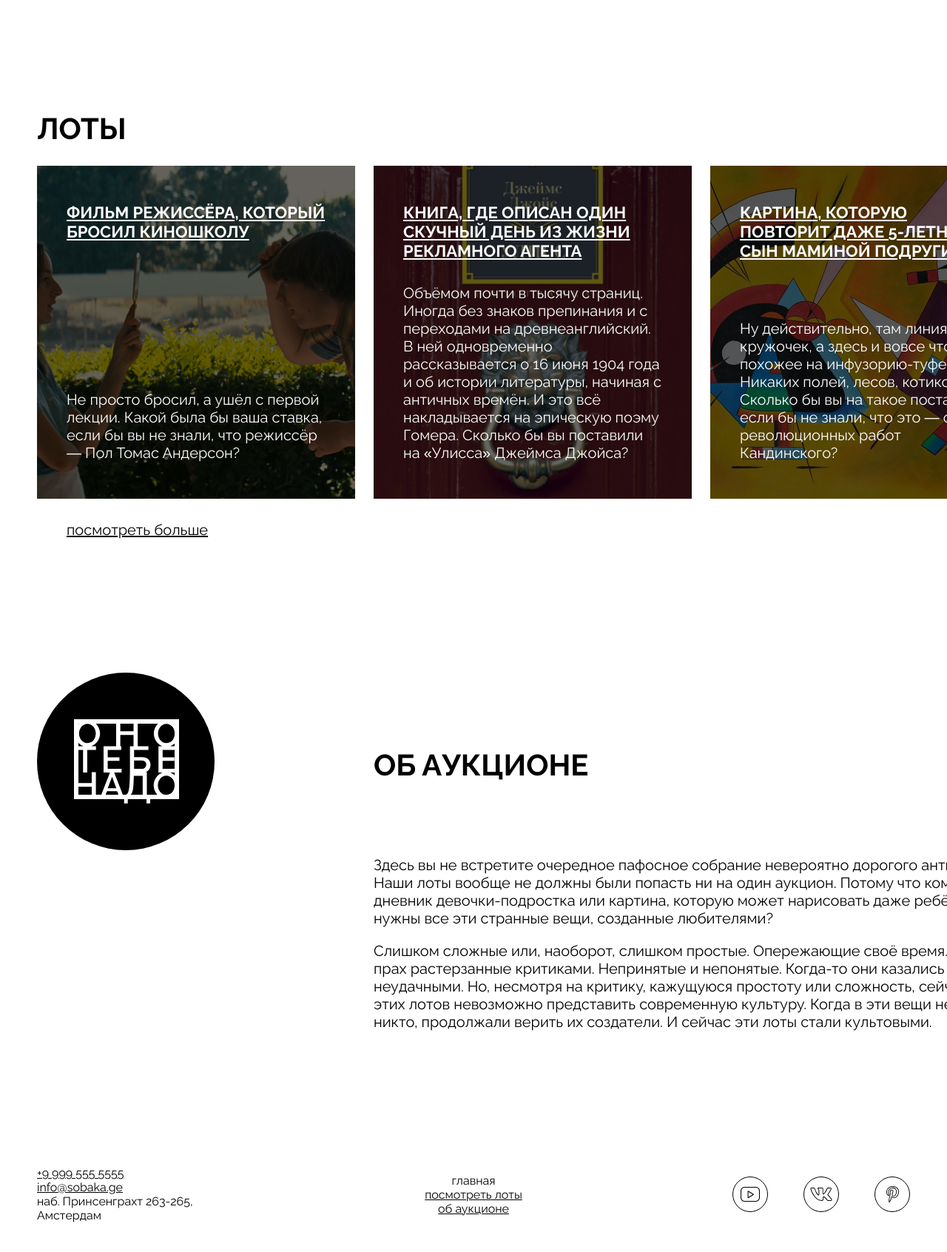
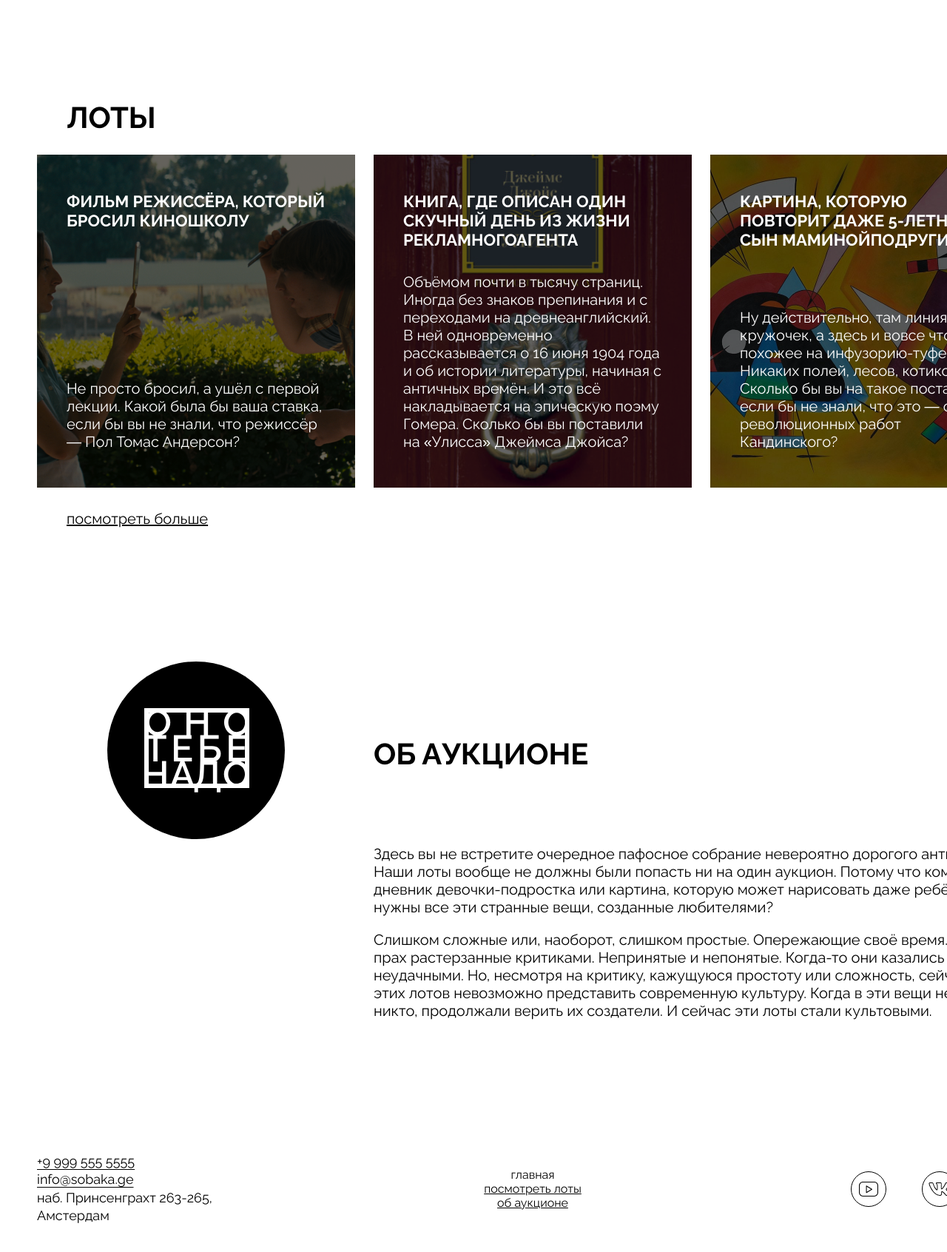
Before and after one commit to popengaga/ono-tebe-nado, a plain HTML site: page index.html in a window 1280 px wide. Shown: the part 1080-2772 px from the top of the page at 74% size. Drawn offline with Linux system fonts and the light colour scheme.

Commit message:
Исправление_ошибок_1

```diff
--- a/index.html
+++ b/index.html
@@ -14,7 +14,7 @@
     <nav class="header__menu">
       <ul class="header__links-list">
         <li class="header__links-list-item header__links-list-item_no-bullit">
-            <a class="header__link header__link_active">главная</a>
+          <a class="header__link_active">главная</a>
         </li>
         <li class="header__links-list-item">
           <a class="header__link" href="#0">посмотреть лоты</a>
@@ -30,12 +30,12 @@
         src="images/logo-black.svg"
         alt="Логотип">
     </a>
-      <aside class="address">
-        <a class="header__address" href="tel:+99995555555">+9 999 555 5555</a>
-        <a class="header__address" href="mailto:info@sobaka.ge"
+    <address class="header__address">
+      <a class="address" href="tel:+99995555555">+9 999 555 5555</a>
+      <a class="address" href="mailto:info@sobaka.ge"
         >info@sobaka.ge</a>
-        <a class="header__address">наб. Принсенграхт 263-265,<br />Амстердам</a>
-      </aside>
+      <p class="address">наб. Принсенграхт 263-265,<br />Амстердам</p>
+    </address>
   </header>
   <main>
     <section class="cover content-section">
@@ -61,10 +61,8 @@
           <article class="card card_type_film">
             <div class="overlay"></div>
             <div class="cards__content">
-                <h3 class="card__title">
-                  <a class="card-link" href="#"
-                    >Фильм режиссёра, который бросил киношколу</a>
-                </h3>
+              <a class="card-link" href="#1"></a>
+              <h3 class="card__title">Фильм режиссёра, который бросил киношколу</h3>
               <p class="card__text">
                 Не просто бросил, а ушёл с первой лекции. Какой была бы ваша
                 ставка, если бы вы не знали, что режиссёр<br>
@@ -77,11 +75,8 @@
           <article class="card card_type_book">
             <div class="overlay"></div>
             <div class="cards__content">
-                <h3 class="card__title">
-                  <a class="card-link" href="#"
-                    >Книга, где описан один скучный день из жизни рекламного
-                    агента</a>
-                </h3>
+              <a class="card-link" href="#2"></a>
+              <h3 class="card__title">Книга, где описан один скучный день из жизни рекламногоагента</h3>
               <p class="card__text">
                 Объёмом почти в тысячу страниц. Иногда без знаков препинания и
                 с переходами на древнеанглийский. В ней одновременно
@@ -97,11 +92,8 @@
           <article class="card card_type_picture">
             <div class="overlay"></div>
             <div class="cards__content">
-                <h3 class="card__title">
-                  <a class="card-link" href="#"
-                    >Картина, которую повторит даже 5-летний сын маминой
-                    подруги</a>
-                </h3>
+              <a class="card-link" href="#3"></a>
+              <h3 class="card__title">Картина, которую повторит даже 5-летний сын маминойподруги</h3>
               <p class="card__text">
                 Ну действительно, там линия, тут кружочек, а здесь и вовсе
                 что-то похожее на инфузорию-туфельку. Никаких полей, лесов,
@@ -124,7 +116,7 @@
         </div>
         <ul class="about__column">
           <li>
-              <h4 class="about__title">Об аукционе</h4>
+            <h2 class="about__title">Об аукционе</h2>
           </li>
           <li>
             <p class="about__text">
@@ -150,12 +142,12 @@
       </div>
     </section>
   </main>
-    <footer class="footer">
-      <aside class="footer__address">
-        <a href="tel:+99995555555">+9 999 555 5555</a>
-        <a href="mailto:info@sobaka.ge">info@sobaka.ge</a>
-        <a>наб. Принсенграхт 263-265,<br />Амстердам</a>
-      </aside>
+  <footer class="footer content-section">
+    <address class="footer__address">
+      <a class="address" href="tel:+99995555555">+9 999 555 5555</a>
+      <a class="address" href="mailto:info@sobaka.ge">info@sobaka.ge</a>
+      <p class="address">наб. Принсенграхт 263-265,<br />Амстердам</p>
+    </address>
     <nav class="footer__menu">
       <ul class="footer__menu-list">
         <li class="footer__links-list-item footer__links-list-item_no-bullit">
--- a/styles/style.css
+++ b/styles/style.css
@@ -1,40 +1,42 @@
-.content-section{
+.content-section {
   box-sizing: border-box;
   width: 1440px;
   margin: auto;
 }
 
-.header{
+.header {
   display: grid;
   grid-template-columns: repeat(3, 1fr);
   align-items: center;
   padding: 92px 49px 92px 51px;
 }
 
-.header__logo{
+.header__logo {
   display: block;
   justify-self: center;
 }
 
-.header__logo-image{
+.header__logo-image {
   width: 148px;
   height: 105px;
 }
 
-.header__links-list{
+.header__links-list {
   display: flex;
   flex-direction: row;
   gap: 32px;
   list-style: circle;
-}
-
-.header__link{
   color: #000;
   font-size: 18px;
   line-height: normal;
 }
 
-.header__links-list-item_no-bullit{
+.header__link {
+  text-decoration: none;
+  border-bottom: 1px solid #000;
+}
+
+.header__links-list-item_no-bullit {
   list-style: none;
 }
 
@@ -42,78 +44,78 @@
   text-decoration: none;
 }
 
-.address{
+.header__address {
   display: flex;
   flex-direction: column;
   justify-self: right;
   gap: 0px;
 }
 
-.header__address{
+.address {
   font-size: 18px;
   line-height: 24.3px;
+  font-style: normal;
+  text-underline-offset: 4px;
 }
 
-
-.cover{
+.cover {
   position: relative;
-  min-height: 757px;
   padding: 165px 50px 50px 50px;
   background-image: url(../images/cover.jpg);
   background-position: center;
   background-size: cover;
-
 }
 
-.overlay{
+.overlay {
   position: absolute;
   top: 0px;
   left: 0px;
-  z-index:0;
+  z-index: 0;
   width: 100%;
   height: 100%;
   background-color: rgb(0 0 0/0.6);
 }
 
-.cover__title{
+.cover__title {
   position: relative;
-  z-index:1;
-  width:100%;
-  padding-left: 50px;
-  color:#FFF;
-  font-weight:700;
-  font-size:100px;
-  line-height:100%;
-  letter-spacing:30px;
-  text-transform:uppercase;
+  z-index: 1;
+  width: 100%;
+  color: #fff;
+  font-weight: 700;
+  font-size: 100px;
+  line-height: 100%;
+  letter-spacing: 30px;
+  text-transform: uppercase;
 }
 
-.accent-span{
+.accent-span {
   display: block;
 }
 
-.text-center{
+.text-center {
   text-align: center;
+  margin-top: 20px;
+  margin-bottom: 20px;
 }
 
-.text-right{
+.text-right {
   text-align: right;
 }
 
-.accent-span-spacing{
+.accent-span-spacing {
   letter-spacing: 60px;
 }
 
-.cover__description{
+.cover__description {
   position: relative;
 }
 
-.cover__description-text{
+.cover__description-text {
   display: flex;
   justify-content: right;
   align-items: center;
   padding-top: 135px;
-  color: #FFF;
+  color: #fff;
   font-weight: 400;
   font-size: 22px;
   line-height: 28px;
@@ -121,9 +123,9 @@
   word-spacing: 20px;
 }
 
-.bet-button{
+.bet-button {
   margin-left: 78px;
-  border: 1px solid #FFF;
+  border: 1px solid #fff;
   padding: 12px 32px;
   font-family: "Raleway", sans-serif;
   font-weight: 400;
@@ -131,89 +133,91 @@
   line-height: normal;
   text-transform: uppercase;
   background-color: transparent;
-
-
 }
 
-.lots{
+.lots {
   padding: 180px 50px 181px 50px;
 }
 
-.lots__heading{
+.lots__heading {
   font-weight: 700;
   font-size: 40px;
   text-transform: uppercase;
+  padding-left: 40px;
 }
 
-.lots__card-list{
+.lots__card-list {
   display: flex;
   flex-direction: row;
   gap: 25px;
   padding-top: 27px;
   list-style: none;
+  min-width: 1340px;
 }
 
-.cards__content{
+.cards__content {
   display: flex;
   flex-direction: column;
   justify-content: space-between;
   width: 100%;
 }
 
-.card__title{
+.card__title {
   position: relative;
   z-index: 1;
   padding: 50px 40px 0px 40px;
-  color: #FFF;
+  color: #fff;
   font-size: 22px;
   text-transform: uppercase;
 }
 
-.card__text{
+.card__text {
   position: relative;
   z-index: 1;
-  align-self:flex-end;
+  align-self: flex-end;
   padding: 0px 40px 50px 40px;
-  color: #FFF;
+  color: #fff;
   font-weight: 400;
   font-size: 20px;
   line-height: 120%;
 }
-.card{
+
+.card {
   display: flex;
   justify-content: space-between;
+  flex-wrap: wrap;
+  position: relative;
+  min-width: 430px;
+  min-height: 450px;
+  background-size: cover;
 }
 
-.lots__card-list-item{
+.card-link {
+  position: absolute;
+  top: 0;
+  left: 0;
+  right: 0;
+  bottom: 0;
+  z-index: 1;
+}
+
+.lots__card-list-item {
   flex-grow: 1;
 }
 
-
-.card_type_film{
-  position: relative;
-  min-width: 430px;
-  min-height:450px;
+.card_type_film {
   background-image: url(../images/card-lot-01.jpg);
-  background-size: cover;
 }
 
-.card_type_book{
-  position: relative;
-  min-width: 430px;
-  min-height:450px;
+.card_type_book {
   background-image: url(../images/card-lot-02.jpg);
-  background-size: cover;
 }
 
-.card_type_picture{
-  position: relative;
-  min-width: 430px;
-  min-height:450px;
+.card_type_picture {
   background-image: url(../images/card-lot-03.jpg);
-  background-size: cover;
 }
 
-.lots__look-more-link{
+.lots__look-more-link {
   display: block;
   padding-top: 30px;
   padding-left: 40px;
@@ -221,11 +225,12 @@
   font-size: 20px;
   line-height: normal;
 }
-.about{
-  padding:  0px 50px 180px 50px ;
+
+.about {
+  padding: 0px 50px 180px 50px;
 }
 
-.about__logo{
+.about__logo {
   display: flex;
   justify-content: space-around;
   align-items: center;
@@ -233,15 +238,17 @@
   height: 240px;
   border-radius: 50%;
   background-color: #000;
+  margin-left: 95px;
+  margin-right: 95px;
 }
 
-.about__logo-image{
+.about__logo-image {
+  display: block;
   width: 148px;
   height: 114px;
-
 }
 
-.about__title{
+.about__title {
   margin-bottom: 80px;
   padding-top: 101px;
   font-weight: 700;
@@ -250,73 +257,70 @@
   text-transform: uppercase;
 }
 
-.about__content{
+.about__content {
   display: flex;
   flex-direction: row;
   justify-content: space-between;
   align-items: flex-start;
   align-content: flex-start;
   width: 1340px;
-  height: 487px;
 }
 
-.about__column{
+.about__column {
   display: flex;
   flex-direction: column;
   gap: 20px;
   width: 885px;
-  height: 338px;
   list-style: none;
 }
 
-.about__text{
+.about__text {
   font-weight: 400;
   font-size: 20px;
   line-height: normal;
 }
 
-.footer{
+.footer {
   display: grid;
   grid-template-columns: repeat(3, 1fr);
   align-items: center;
   padding: 0px 50px 90px 50px;
 }
 
-.footer__social-list{
-display: flex;
-flex-direction: row;
-width: 240px;
-height: 48px;
-list-style: none;
+.footer__social-list {
+  display: flex;
+  flex-direction: row;
+  width: 240px;
+  height: 48px;
+  list-style: none;
 }
 
-.footer__menu{
+.footer__menu {
   display: flex;
   flex-direction: column;
   justify-self: center;
   list-style: none;
 }
 
-.footer__menu-list{
+.footer__menu-list {
   display: flex;
-  flex-direction:column;
+  flex-direction: column;
   align-items: center;
   list-style: none;
 }
 
-.footer__address{
+.footer__address {
   display: flex;
   flex-direction: column;
   justify-self: left;
   gap: 0px;
-
 }
 
-.footer__social-icon{
+.footer__social-icon {
   height: 48px;
 }
 
-.footer__social-list{
+.footer__social-list {
   display: flex;
   flex-direction: row;
   justify-self: right;
```
Lines whose indentation alone changed are shown as unchanged.
